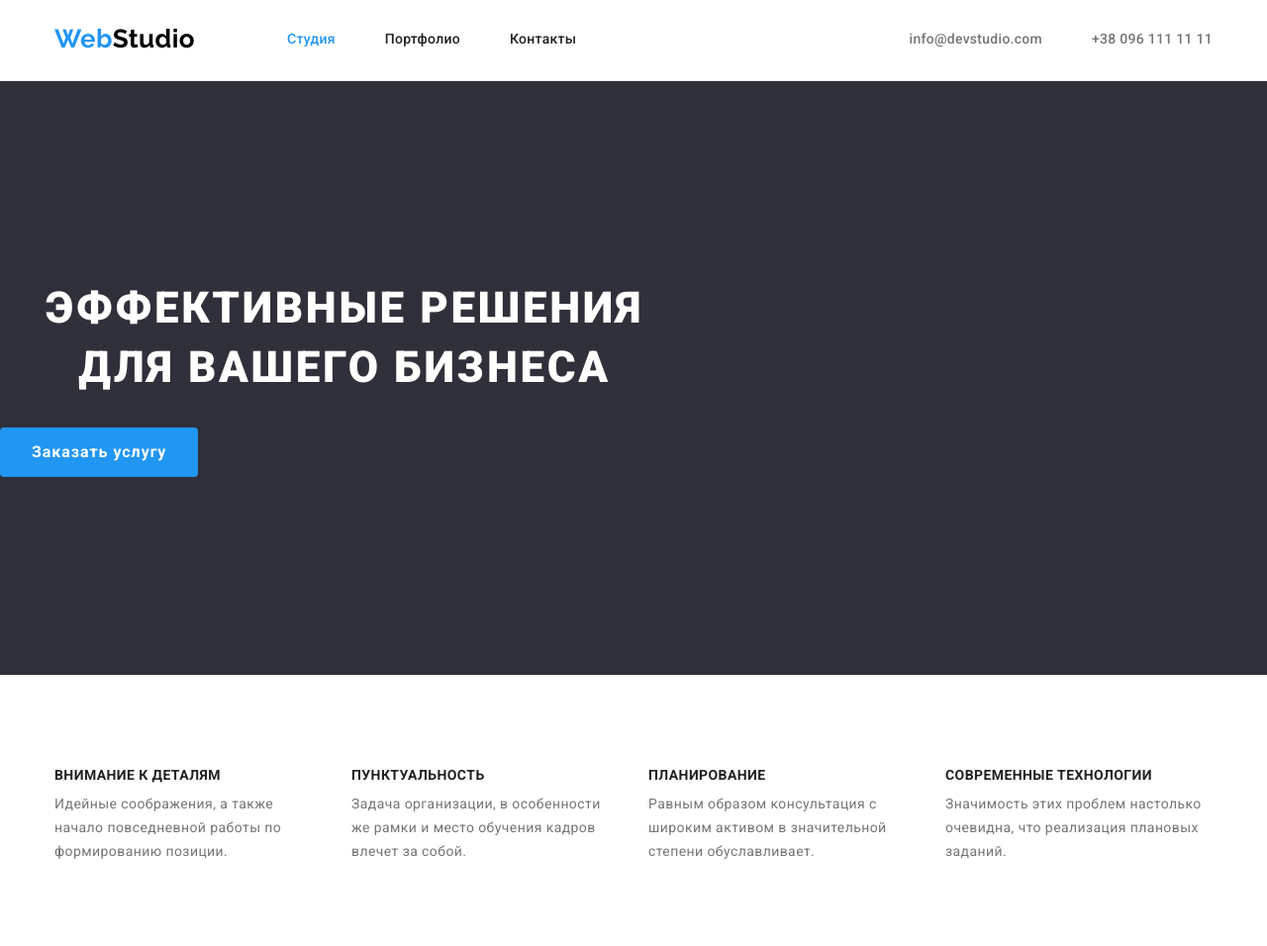
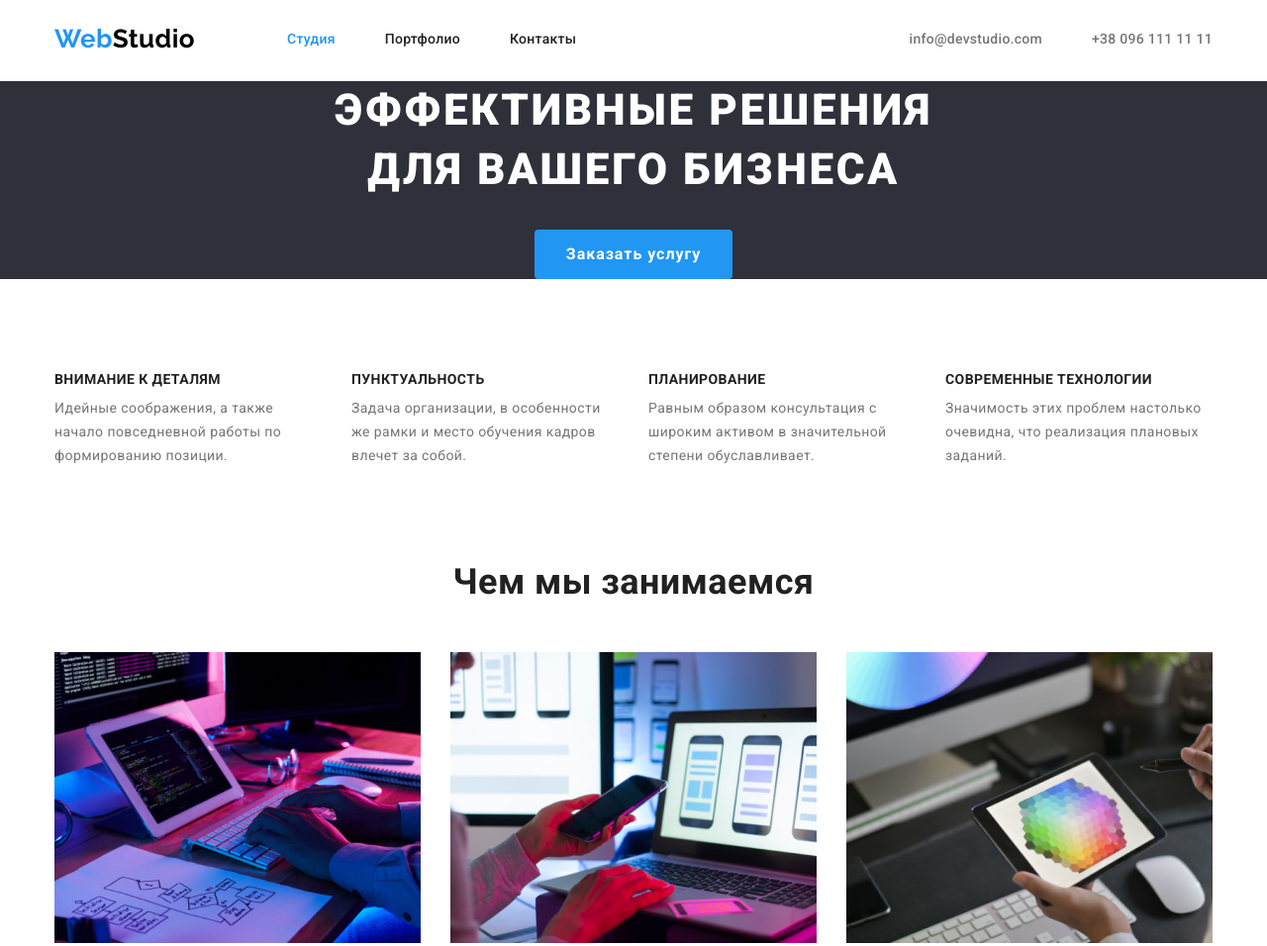
Before and after one commit to emmavasylyk/goit-markup-hw-03, a plain HTML site: page index.html in a window 1280 px wide. Shown: the top 956 px of the page at 99% size. Drawn offline with Linux system fonts and the light colour scheme.

Commit message:
Update styles.css

```diff
--- a/css/styles.css
+++ b/css/styles.css
@@ -141,12 +141,12 @@ img {
 /*============ГЕРОЙ============*/
 
 .hero {
-  padding-top: 200px;
-  padding-bottom: 200px;
+  text-align: center;
   background-color: var(--primary-footer-background);
 }
 
 .hero-title {
+  margin: 0 auto;
   width: 696px;
   padding-bottom: 30px;
 
@@ -155,7 +155,6 @@ img {
   font-weight: 900;
   font-size: 44px;
   line-height: 1.36;
-  text-align: center;
   letter-spacing: 0.06em;
   text-transform: uppercase;
 }
@@ -422,6 +421,7 @@ img {
   font-family: inherit;
   color: var(--primary-white-color);
   background-color: var(--accent-color);
+  /*box-shadow: 0px 4px 4px rgba(0, 0, 0, 0.15);*/
 
   font-weight: 700;
   font-size: 16px;
```
